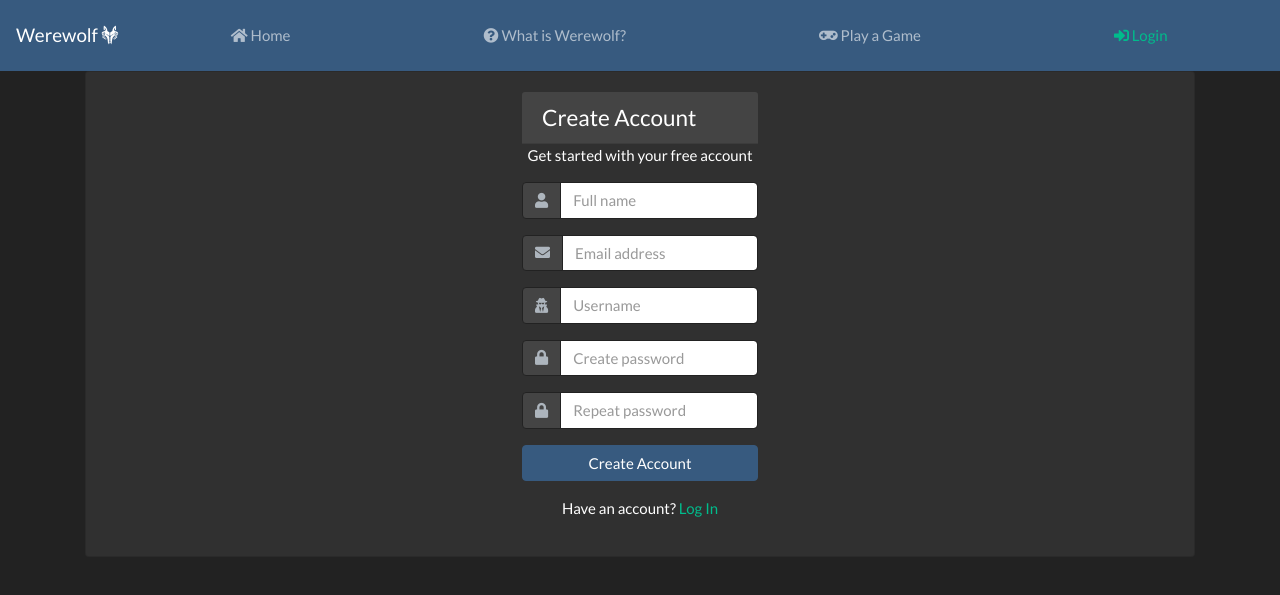
After one commit to ab3lson/WerewolfGame, a Flask app: page /signup in a window 1280 px wide. The commit adds this page. Shown: the top 595 px of the page. Run offline with Flask 2, Linux system fonts and the light colour scheme; some libraries are stand-ins or nearby versions.

Commit message:
added new pages

```diff
--- a/main.py
+++ b/main.py
@@ -9,5 +9,17 @@ app = Flask(__name__)
 def home():
     return render_template("home.html")
 
+@app.route("/login")
+def login():
+    return render_template("login.html")
+
+@app.route("/signup")
+def signup():
+    return render_template("signup.html")
+
+@app.route("/game")
+def game():
+    return render_template("game.html")
+
 if __name__ == "__main__":
     app.run(host='0.0.0.0',port=3088,debug=True)
--- a/static/css/custom.css
+++ b/static/css/custom.css
@@ -2,3 +2,7 @@
     margin: 100px;
     padding: 40px;
 }
+
+.or-spacing{
+    margin: 30px;
+}
--- a/templates/navbar.html
+++ b/templates/navbar.html
@@ -1,5 +1,7 @@
+<link rel="stylesheet" href="https://use.fontawesome.com/releases/v5.3.1/css/all.css" integrity="sha384-mzrmE5qonljUremFsqc01SB46JvROS7bZs3IO2EmfFsd15uHvIt+Y8vEf7N7fWAU" crossorigin="anonymous">
+
 <nav class="navbar navbar-expand-lg navbar-dark bg-primary">
-    <a class="navbar-brand" href="#">Werewolf</a>
+    <a class="navbar-brand">Werewolf <i class="fab fa-wolf-pack-battalion"></i></a>
     <button class="navbar-toggler" type="button" data-toggle="collapse" data-target="#navbarColor01" aria-controls="navbarColor01" aria-expanded="false" aria-label="Toggle navigation">
       <span class="navbar-toggler-icon"></span>
     </button>
@@ -7,19 +9,16 @@
     <div class="collapse navbar-collapse" id="navbarColor01">
       <ul class="navbar-nav nav-fill w-100">
         <li class="nav-item {{ 'active' if active_page == 'home' else '' }}">
-          <a class="nav-link" href="#">Home</a>
+          <a class="nav-link" href="/"><i class="fas fa-home"></i> Home</a>
         </li>
         <li class="nav-item {{ 'active' if active_page == 'whatIs' else '' }}">
-          <a class="nav-link" href="#">What is Werewolf?</a>
+          <a class="nav-link" href="#"><i class="fas fa-question-circle"></i> What is Werewolf?</a>
         </li>
-        <li class="nav-item {{ 'active' if active_page == 'create' else '' }}">
-          <a class="nav-link" href="#">Create a Game</a>
-        </li>
-        <li class="nav-item {{ 'active' if active_page == 'join' else '' }}">
-          <a class="nav-link" href="#">Join a Game</a>
+        <li class="nav-item {{ 'active' if active_page == 'game' else '' }}">
+          <a class="nav-link" href="game"><i class="fas fa-gamepad"></i> Play a Game</a>
         </li>
         <li class="nav-item pull-right {{ 'active' if active_page == 'login' else '' }}">
-          <a class="nav-link" href="#">Login</a>
+          <a class="nav-link" href="login"><i class="fas fa-sign-in-alt"></i> Login</a>
         </li>
       </ul>
       <ul class="navbar-nav pull-right">
--- /dev/null
+++ b/templates/signup.html
@@ -0,0 +1,79 @@
+<!doctype html>
+<html lang="en">
+
+<head>
+    <!-- Required meta tags -->
+    <meta charset="utf-8">
+    <meta name="viewport" content="width=device-width, initial-scale=1, shrink-to-fit=no">
+
+    <!-- Bootstrap CSS -->
+    <link rel="stylesheet" href="/static/css/bootstrap.css">
+    <link rel="stylesheet" href="/static/css/custom.css">
+    <link rel="stylesheet" href="https://use.fontawesome.com/releases/v5.3.1/css/all.css"
+        integrity="sha384-mzrmE5qonljUremFsqc01SB46JvROS7bZs3IO2EmfFsd15uHvIt+Y8vEf7N7fWAU" crossorigin="anonymous">
+
+    <title>Login</title>
+</head>
+{% set active_page = "login" %}
+{% include 'navbar.html' %}
+
+<body>
+    <div class="container">
+        <div class="card">
+            <article class="card-body mx-auto">
+                <h4 class="card-header">Create Account</h4>
+                <p class="text-center">Get started with your free account</p>
+                <form>
+                    <div class="form-group input-group">
+                        <div class="input-group-prepend">
+                            <span class="input-group-text"> <i class="fa fa-user"></i> </span>
+                        </div>
+                        <input name="" class="form-control" placeholder="Full name" type="text">
+                    </div> <!-- form-group// -->
+                    <div class="form-group input-group">
+                        <div class="input-group-prepend">
+                            <span class="input-group-text"> <i class="fa fa-envelope"></i> </span>
+                        </div>
+                        <input name="" class="form-control" placeholder="Email address" type="email">
+                    </div> <!-- form-group// -->
+                    <div class="form-group input-group">
+                        <div class="input-group-prepend">
+                            <span class="input-group-text"> <i class="fa fa-user-secret"></i> </span>
+                        </div>
+                        <input name="" class="form-control" placeholder="Username" type="text">
+                    </div> <!-- form-group// -->
+                    <div class="form-group input-group">
+                        <div class="input-group-prepend">
+                            <span class="input-group-text"> <i class="fa fa-lock"></i> </span>
+                        </div>
+                        <input class="form-control" placeholder="Create password" type="password">
+                    </div> <!-- form-group// -->
+                    <div class="form-group input-group">
+                        <div class="input-group-prepend">
+                            <span class="input-group-text"> <i class="fa fa-lock"></i> </span>
+                        </div>
+                        <input class="form-control" placeholder="Repeat password" type="password">
+                    </div> <!-- form-group// -->
+                    <div class="form-group">
+                        <button type="submit" class="btn btn-primary btn-block"> Create Account </button>
+                    </div> <!-- form-group// -->
+                    <p class="text-center">Have an account? <a href="login">Log In</a> </p>
+                </form>
+            </article>
+        </div> <!-- card.// -->
+    </div>
+
+    <!-- Optional JavaScript -->
+    <!-- jQuery first, then Popper.js, then Bootstrap JS -->
+    <script src="https://code.jquery.com/jquery-3.3.1.slim.min.js"
+        integrity="sha384-q8i/X+965DzO0rT7abK41JStQIAqVgRVzpbzo5smXKp4YfRvH+8abtTE1Pi6jizo"
+        crossorigin="anonymous"></script>
+    <script src="https://cdnjs.cloudflare.com/ajax/libs/popper.js/1.14.7/umd/popper.min.js"
+        integrity="sha384-UO2eT0CpHqdSJQ6hJty5KVphtPhzWj9WO1clHTMGa3JDZwrnQq4sF86dIHNDz0W1"
+        crossorigin="anonymous"></script>
+    <script src="https://stackpath.bootstrapcdn.com/bootstrap/4.3.1/js/bootstrap.min.js"
+        integrity="sha384-JjSmVgyd0p3pXB1rRibZUAYoIIy6OrQ6VrjIEaFf/nJGzIxFDsf4x0xIM+B07jRM"
+        crossorigin="anonymous"></script>
+</body>
+
+</html>
```
Also changed, not shown: templates/game.html (added, +69 -0 lines), templates/home.html (+6 -4 lines), templates/login.html (added, +75 -0 lines).
